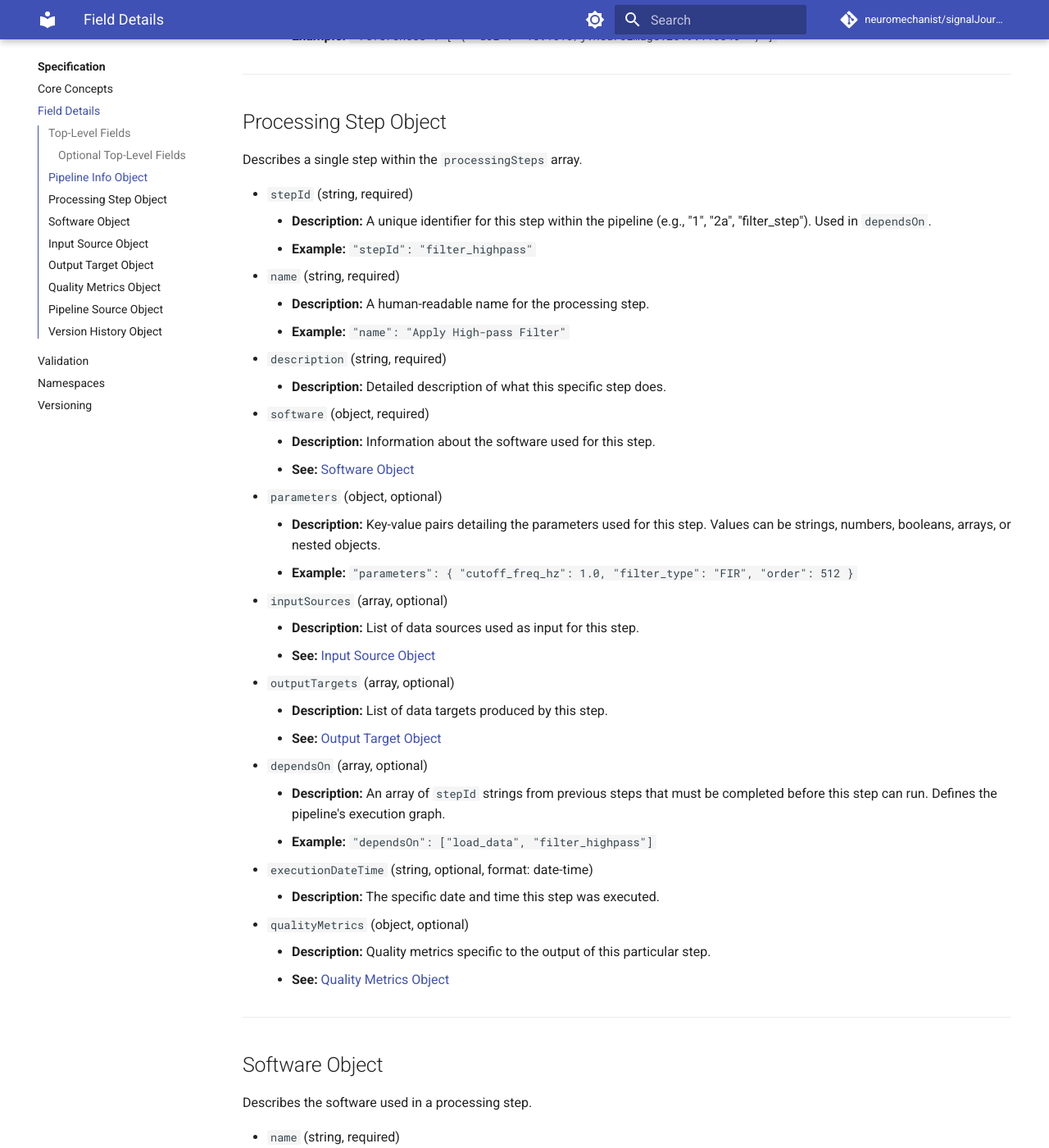
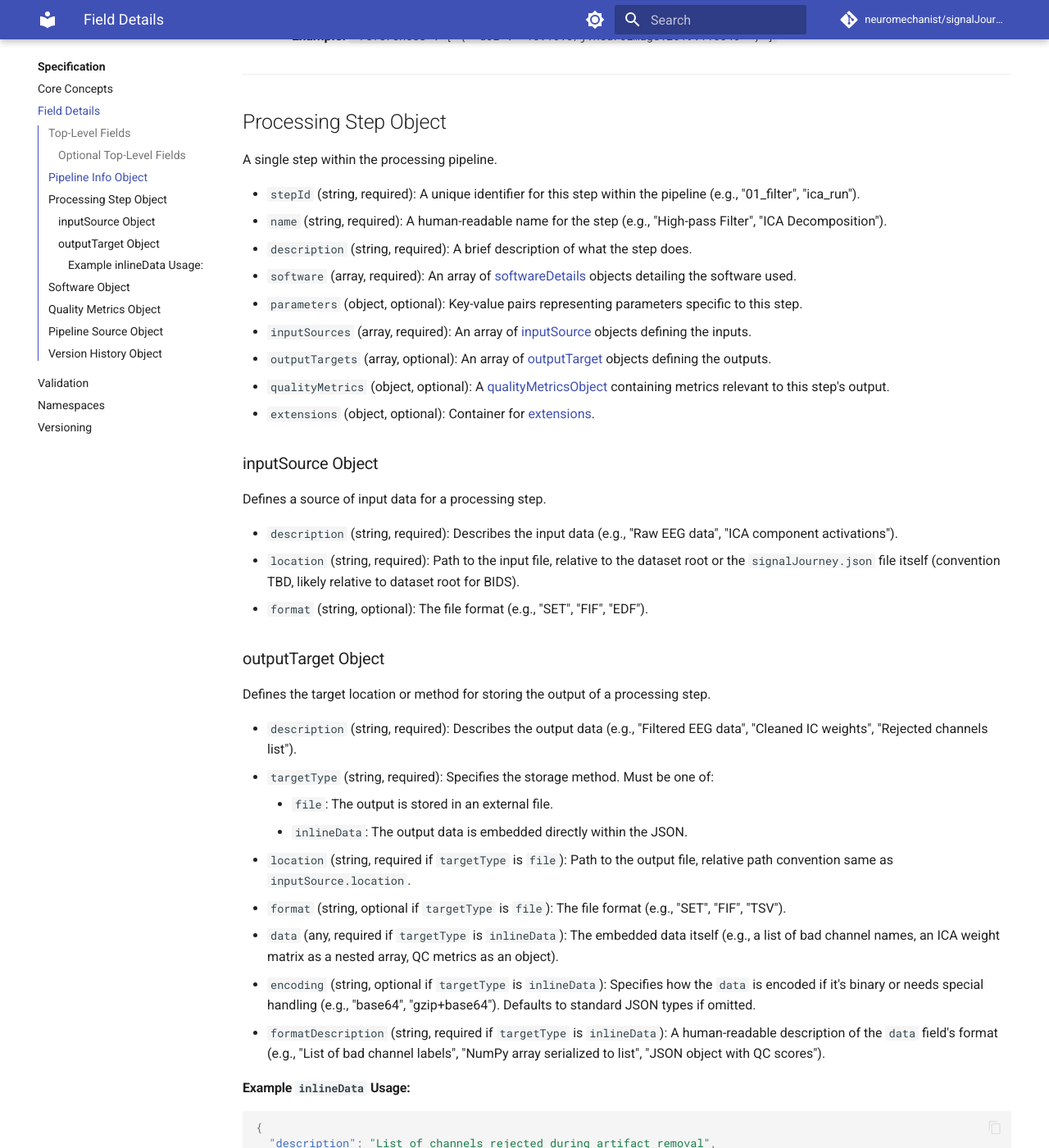
Before and after one commit to signalJourney/signalJourney, an MkDocs documentation site: the page built from docs/specification/fields.md, in a window 1280 px wide and 1400 px high, scrolled down 2213 px. Shown: the whole window at 82% size. Built offline with MkDocs 1.6.1 and Material for MkDocs 9.7.7, drawn with Linux system fonts in a browser that asks for light colours; comment, search, counter and statistics services are not loaded; some of the changed text lies outside the part shown.

````diff
--- a/docs/specification/fields.md
+++ b/docs/specification/fields.md
@@ -68,36 +68,64 @@
 
 ## Processing Step Object
 
-Describes a single step within the `processingSteps` array.
+A single step within the processing pipeline.
 
-*   `stepId` (string, required)
-    *   **Description:** A unique identifier for this step within the pipeline (e.g., "1", "2a", "filter_step"). Used in `dependsOn`.
-    *   **Example:** `"stepId": "filter_highpass"`
-*   `name` (string, required)
-    *   **Description:** A human-readable name for the processing step.
-    *   **Example:** `"name": "Apply High-pass Filter"`
-*   `description` (string, required)
-    *   **Description:** Detailed description of what this specific step does.
-*   `software` (object, required)
-    *   **Description:** Information about the software used for this step.
-    *   **See:** [Software Object](#software-object)
-*   `parameters` (object, optional)
-    *   **Description:** Key-value pairs detailing the parameters used for this step. Values can be strings, numbers, booleans, arrays, or nested objects.
-    *   **Example:** `"parameters": { "cutoff_freq_hz": 1.0, "filter_type": "FIR", "order": 512 }`
-*   `inputSources` (array, optional)
-    *   **Description:** List of data sources used as input for this step.
-    *   **See:** [Input Source Object](#input-source-object)
-*   `outputTargets` (array, optional)
-    *   **Description:** List of data targets produced by this step.
-    *   **See:** [Output Target Object](#output-target-object)
-*   `dependsOn` (array, optional)
-    *   **Description:** An array of `stepId` strings from previous steps that must be completed before this step can run. Defines the pipeline's execution graph.
-    *   **Example:** `"dependsOn": ["load_data", "filter_highpass"]`
-*   `executionDateTime` (string, optional, format: date-time)
-    *   **Description:** The specific date and time this step was executed.
-*   `qualityMetrics` (object, optional)
-    *   **Description:** Quality metrics specific to the output of this particular step.
-    *   **See:** [Quality Metrics Object](#quality-metrics-object)
+*   `stepId` (string, required): A unique identifier for this step within the pipeline (e.g., "01_filter", "ica_run").
+*   `name` (string, required): A human-readable name for the step (e.g., "High-pass Filter", "ICA Decomposition").
+*   `description` (string, required): A brief description of what the step does.
+*   `software` (array, required): An array of [softwareDetails](#software-details-object) objects detailing the software used.
+*   `parameters` (object, optional): Key-value pairs representing parameters specific to this step.
+*   `inputSources` (array, required): An array of [inputSource](#inputsource-object) objects defining the inputs.
+*   `outputTargets` (array, optional): An array of [outputTarget](#outputtarget-object) objects defining the outputs.
+*   `qualityMetrics` (object, optional): A [qualityMetricsObject](#qualitymetricsobject) containing metrics relevant to this step's output.
+*   `extensions` (object, optional): Container for [extensions](#extensions-object).
+
+### inputSource Object
+
+Defines a source of input data for a processing step.
+
+*   `description` (string, required): Describes the input data (e.g., "Raw EEG data", "ICA component activations").
+*   `location` (string, required): Path to the input file, relative to the dataset root or the `signalJourney.json` file itself (convention TBD, likely relative to dataset root for BIDS).
+*   `format` (string, optional): The file format (e.g., "SET", "FIF", "EDF").
+
+### outputTarget Object
+
+Defines the target location or method for storing the output of a processing step.
+
+*   `description` (string, required): Describes the output data (e.g., "Filtered EEG data", "Cleaned IC weights", "Rejected channels list").
+*   `targetType` (string, required): Specifies the storage method. Must be one of:
+    *   `file`: The output is stored in an external file.
+    *   `inlineData`: The output data is embedded directly within the JSON.
+*   `location` (string, required if `targetType` is `file`): Path to the output file, relative path convention same as `inputSource.location`.
+*   `format` (string, optional if `targetType` is `file`): The file format (e.g., "SET", "FIF", "TSV").
+*   `data` (any, required if `targetType` is `inlineData`): The embedded data itself (e.g., a list of bad channel names, an ICA weight matrix as a nested array, QC metrics as an object).
+*   `encoding` (string, optional if `targetType` is `inlineData`): Specifies how the `data` is encoded if it's binary or needs special handling (e.g., "base64", "gzip+base64"). Defaults to standard JSON types if omitted.
+*   `formatDescription` (string, required if `targetType` is `inlineData`): A human-readable description of the `data` field's format (e.g., "List of bad channel labels", "NumPy array serialized to list", "JSON object with QC scores").
+
+#### Example `inlineData` Usage:
+
+```json
+{
+  "description": "List of channels rejected during artifact removal",
+  "targetType": "inlineData",
+  "formatDescription": "List of bad channel labels",
+  "data": ["Fp1", "Oz", "T7"]
+}
+```
+
+```json
+{
+  "description": "ICA weight matrix",
+  "targetType": "inlineData",
+  "formatDescription": "ICA weights matrix (channels x components) as nested list",
+  "encoding": null, // Or omit if standard JSON types
+  "data": [
+    [0.1, 0.5, -0.2],
+    [-0.3, 0.8, 0.1],
+    // ... more rows ...
+  ]
+}
+```
 
 ---
 
@@ -118,100 +146,6 @@
     *   **Description:** URL to the software's source code repository (e.g., GitHub link).
 *   `commitHash` (string, optional)
     *   **Description:** Specific Git commit hash of the software version used, if applicable.
-
----
-
-## Input Source Object
-
-Describes an input to a processing step, as defined in [`InputSource.schema.json`](../../schema/definitions/InputSource.schema.json).
-
-*   `sourceType` (string, required)
-    *   **Description:** Type of the input source.
-    *   **Enum:** `"file"`, `"previousStepOutput"`, `"variable"`, `"resource"`, `"userDefined"`
-*   **Conditional Fields:** Depending on the `sourceType`:
-    *   **If `sourceType` is `"file"`:**
-        *   `location` (string, required): Path, URL, or identifier for the input file.
-        *   `format` (string, optional): File format (e.g., "FIF", "SET", "EDF", "NIFTI", "JSON", "TSV").
-        *   `entityLabels` (object, optional): Key-value pairs representing BIDS-like entities (e.g., `{"sub": "01", "task": "rest"}`).
-        *   `pipelineSource` (object, optional): If the file was generated by another documented pipeline. See [Pipeline Source Object](#pipeline-source-object).
-    *   **If `sourceType` is `"previousStepOutput"`:**
-        *   `stepId` (string, required): The `stepId` of the previous step that produced this input.
-        *   `outputId` (string, required): A descriptive identifier matching the `description` field in the corresponding `outputTarget` of the source step.
-    *   **If `sourceType` is `"variable"`:**
-        *   `name` (string, required): Name of the in-memory variable.
-        *   `description` (string, optional): Description of the variable.
-    *   **If `sourceType` is `"resource"`:**
-        *   `location` (string, required): Description or identifier of the external resource (e.g., "fsaverage MRI data", URL).
-    *   **If `sourceType` is `"userDefined"`:**
-        *   `description` (string, required): Description of the user-provided input.
-
----
-
-## Output Target Object
-
-Describes an output from a processing step, as defined in [`OutputTarget.schema.json`](../../schema/definitions/OutputTarget.schema.json).
-
-*   `targetType` (string, required)
-    *   **Description:** Type of the output target.
-    *   **Enum:** `"file"`, `"in-memory"`, `"variable"`, `"report"`, `"userDefined"`, `"inlineData"`
-*   `description` (string, required)
-    *   **Description:** A descriptive identifier for this output, used by subsequent steps referencing it via `previousStepOutput` inputs.
-    *   **Example:** `"description": "Band-pass filtered data."`
-*   **Conditional Fields:** Depending on the `targetType`:
-    *   **If `targetType` is `"file"`:**
-        *   `location` (string, required): Path where the output file was saved (relative or absolute).
-        *   `format` (string, optional): File format (e.g., "FIF", "NetCDF", "HDF5").
-        *   `entityLabels` (object, optional): Key-value pairs representing BIDS-like entities.
-    *   **If `targetType` is `"in-memory"`:**
-        *   `format` (string, optional): Description of the data format/object type in memory (e.g., "mne.io.Raw", "mne.Epochs").
-    *   **If `targetType` is `"variable"`:**
-        *   `name` (string, required): Name of the variable stored.
-    *   **If `targetType` is `"report"`:**
-        *   `location` (string, optional): Path to a generated report file (e.g., HTML, PDF).
-        *   `format` (string, optional): Format of the report.
-    *   **If `targetType` is `"userDefined"`:**
-        *   `details` (string, required): Description of the output.
-    *   **If `targetType` is `"inlineData"`:**
-        *   `data` (any, required): The actual data stored inline. Can be any valid JSON type (object, array, string, number, boolean).
-        *   `encoding` (string, optional, default: "utf-8"): Encoding of the `data` (e.g., "utf-8", "base64"). Use "base64" for binary data.
-        *   `formatDescription` (string, optional): Describes the format or structure of the `data`. Useful for complex data like matrices or specific object schemas.
-            *   **Recommendation:** Use a structured format like `application/json; format=<custom-name>[; version=<version>]` for clarity.
-        *   **Purpose:** Useful for storing small results, parameters, or derived values directly within the JSON, avoiding the need for extra files. Examples include rejected channel lists, ICA component properties, or summary statistics.
-        *   **Caution:** Avoid storing large amounts of data inline, as it increases the file size significantly. Consider `targetType: "file"` for larger datasets.
-        *   **Examples:**
-            ```json
-            // Example 1: Storing rejected channels list
-            {
-              "targetType": "inlineData",
-              "description": "List of channels rejected by cleanRawData",
-              "data": ["Fp1", "F7", "O2"],
-              "formatDescription": "application/json; format=channel-names"
-            }
-
-            // Example 2: Storing ICA weight matrix (simplified)
-            {
-              "targetType": "inlineData",
-              "description": "ICA weight matrix (W)",
-              "data": [[0.1, 0.5, -0.2], [-0.3, 0.1, 0.8], [0.7, 0.3, 0.1]],
-              "formatDescription": "application/json; format=matrix; rows=components; cols=channels"
-            }
-
-            // Example 3: Storing ICLabel results
-            {
-              "targetType": "inlineData",
-              "description": "ICLabel classifications for component 3",
-              "data": {
-                "Brain": 0.85,
-                "Muscle": 0.05,
-                "Eye": 0.03,
-                "Heart": 0.01,
-                "Line Noise": 0.02,
-                "Channel Noise": 0.02,
-                "Other": 0.02
-              },
-              "formatDescription": "application/json; format=iclabel-probabilities"
-            }
-            ```
 
 ---
 
````
Also changed, not shown: 10 other files.
